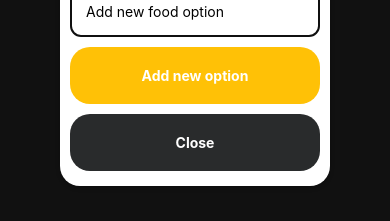
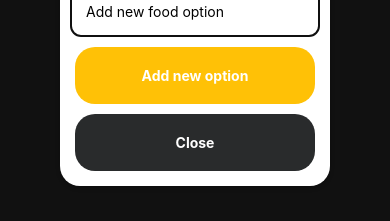
Before and after one commit to saadixl/What2Eat, a React Native app: screen / in a window 390 px wide. Both pictures are taken after a click on the element 195 px from the left and 122 px from the top of the page. Shown: the part 528-749 px from the top of the page. Built offline with nearby package versions, Linux system fonts and the light colour scheme.

Commit message:
Comment out localeStorage for now since not working on android

```diff
--- a/App.tsx
+++ b/App.tsx
@@ -17,13 +17,13 @@ let initialFoodMap : object = {
 };
 
 function getCachedFoodMap() {
-  const foodMapStr = localStorage.getItem('foodMap');
-    if(foodMapStr) {
-      const foodMap = JSON.parse(foodMapStr);
-      if(foodMap && Object.keys(foodMap).length > 0) {
-        return foodMap;
-      }
-    }
+  // const foodMapStr = localStorage.getItem('foodMap');
+  //   if(foodMapStr) {
+  //     const foodMap = JSON.parse(foodMapStr);
+  //     if(foodMap && Object.keys(foodMap).length > 0) {
+  //       return foodMap;
+  //     }
+  //   }
     return null;
 }
 
--- a/components/FoodOption.tsx
+++ b/components/FoodOption.tsx
@@ -21,7 +21,7 @@ const styles = StyleSheet.create({
         padding: 15,
         borderRadius: 10,
         marginBottom: 5,
-        width: '100%'
+        alignSelf: 'stretch'
     },
     optionText: {
         fontSize: 14,
--- a/components/SettingsModal.tsx
+++ b/components/SettingsModal.tsx
@@ -31,7 +31,7 @@ export default function SettingsModal(props : any) {
                       };
                       setFoodMap(updatedFoodMap);
                       props.setFoodMap(updatedFoodMap);
-                      localStorage.setItem('foodMap', JSON.stringify(updatedFoodMap));
+                      // localStorage.setItem('foodMap', JSON.stringify(updatedFoodMap));
                     })}
                     <TextInput
                       onChangeText={onChangeText}
@@ -47,7 +47,7 @@ export default function SettingsModal(props : any) {
                         };
                         setFoodMap(updatedFoodMap);
                         props.setFoodMap(updatedFoodMap);
-                        localStorage.setItem('foodMap', JSON.stringify(updatedFoodMap));
+                        // localStorage.setItem('foodMap', JSON.stringify(updatedFoodMap));
                         onChangeText('');
                       }}
                     >
@@ -91,7 +91,7 @@ const styles = StyleSheet.create({
       padding: 20,
       elevation: 2,
       margin: 5,
-      width: '100%'
+      alignSelf: 'stretch'
     },
     buttonOpen: {
       backgroundColor: '#FFC106'
@@ -111,6 +111,6 @@ const styles = StyleSheet.create({
         borderWidth: 1,
         padding: 15,
         borderRadius: 10,
-        width: '100%'
+        alignSelf: 'stretch'
     }
   });
```
